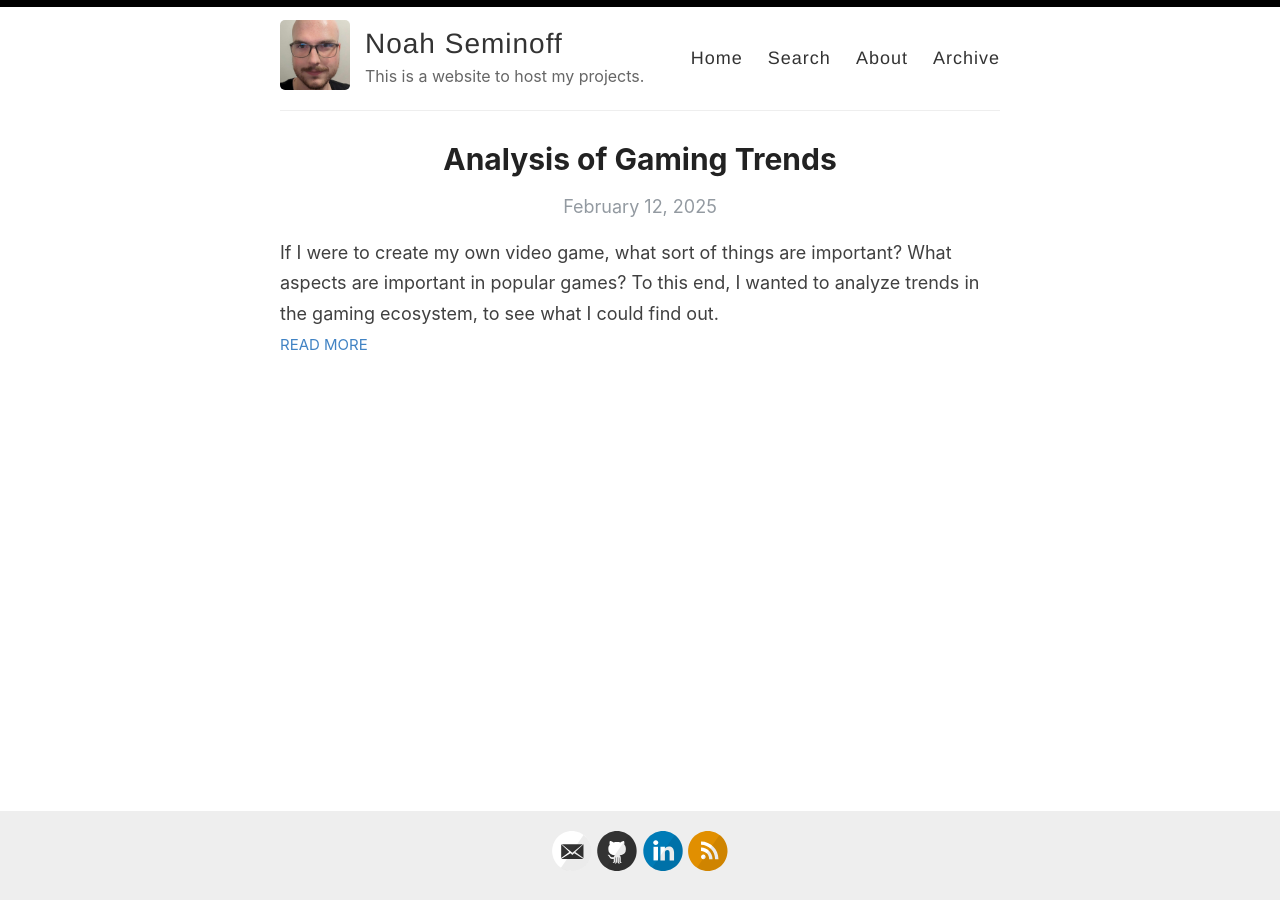
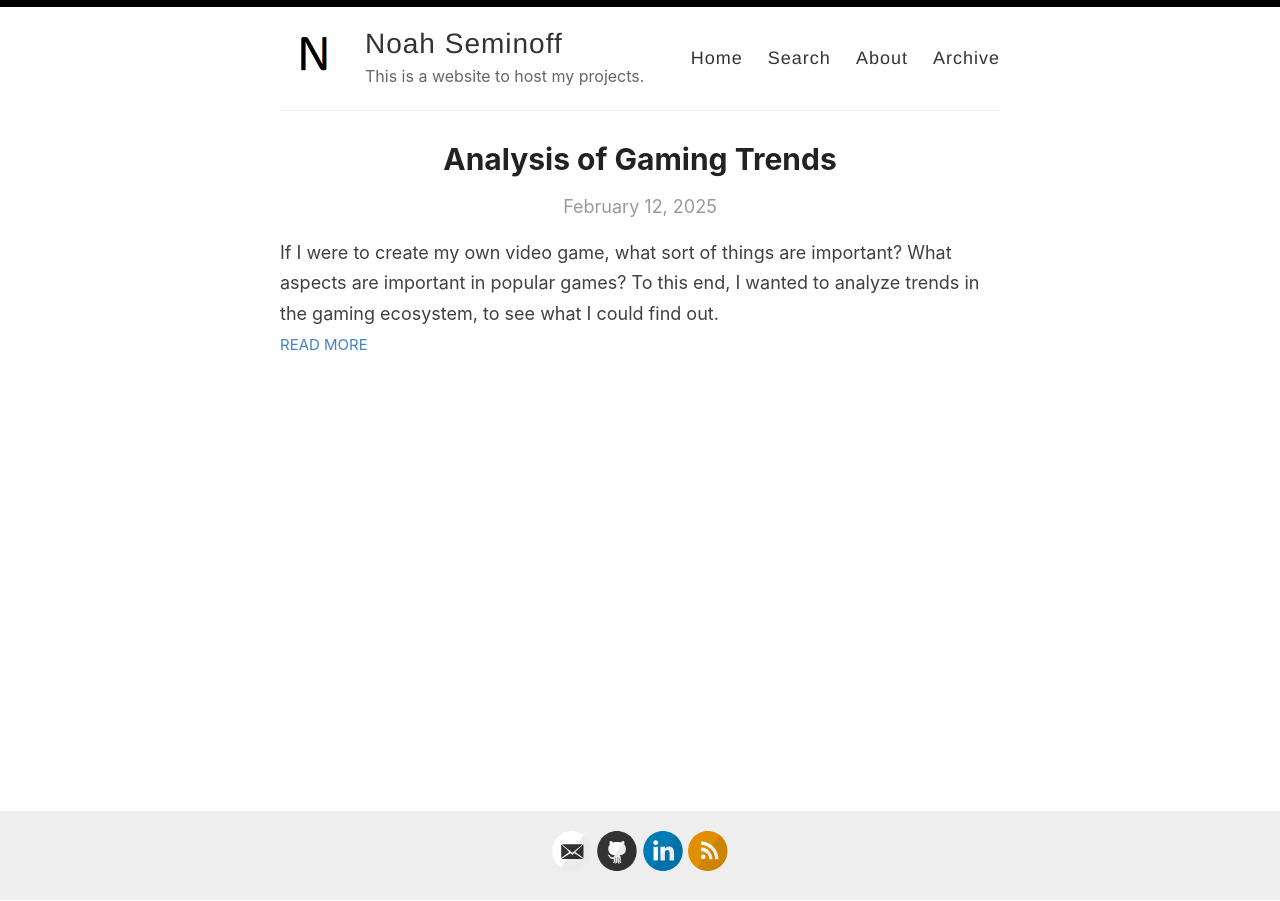
Before and after one commit to NoahSem/NoahSem.github.io, a Jekyll site: the page built from index.html, in a window 1280 px wide. Built offline with Jekyll 4.4.1, drawn with Linux system fonts in a browser that asks for light colours; the list of posts is cut into pages by our own code.

Commit message:
Update _config.yml

```diff
--- a/_config.yml
+++ b/_config.yml
@@ -12,7 +12,7 @@ author: Noah Seminoff
 description: This is a website to host my projects.
 
 # URL of your avatar or profile pic (you could use your GitHub profile pic)
-avatar: /images/noah.jfif
+avatar: /images/n.png
 
 #
 # Flags below are optional
```
